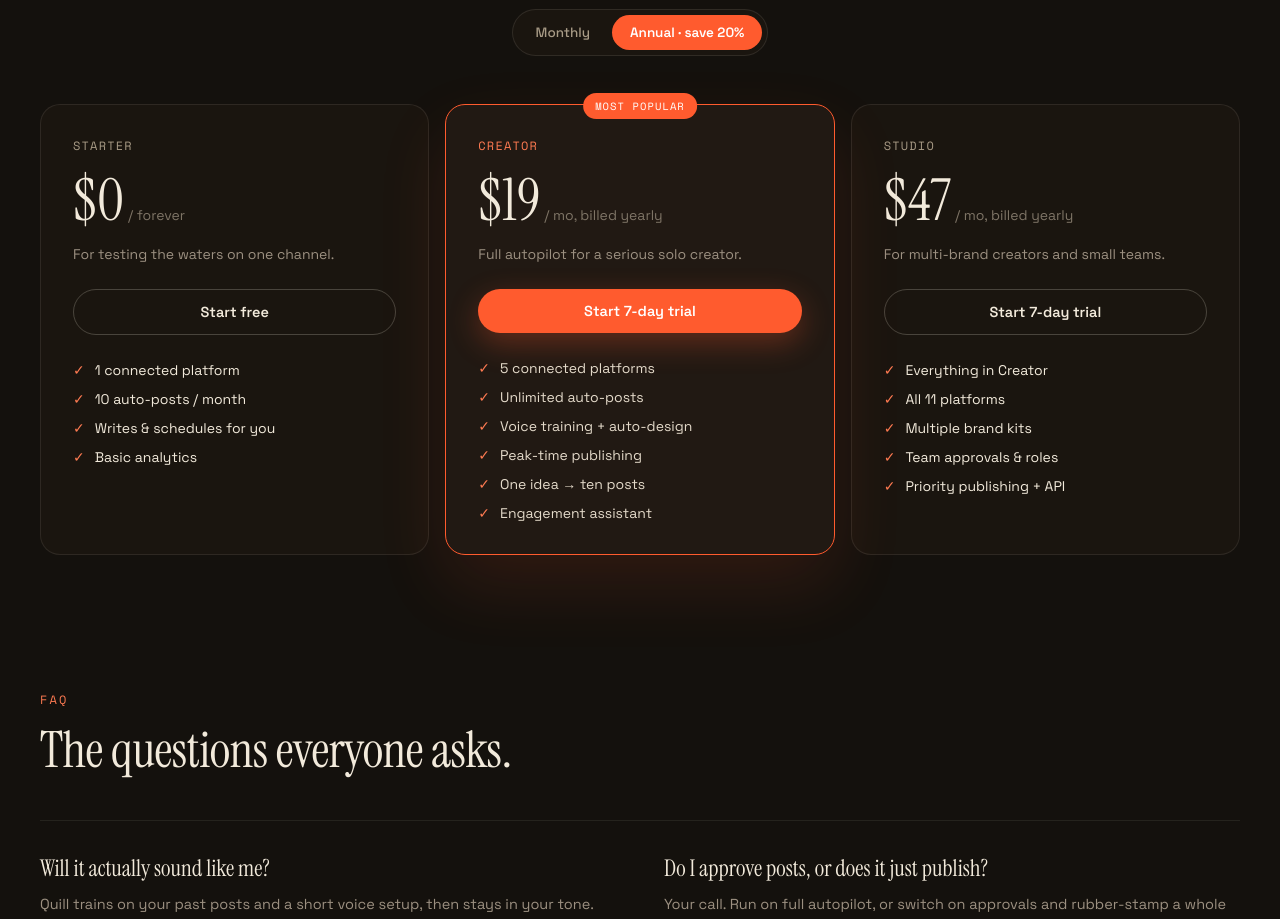
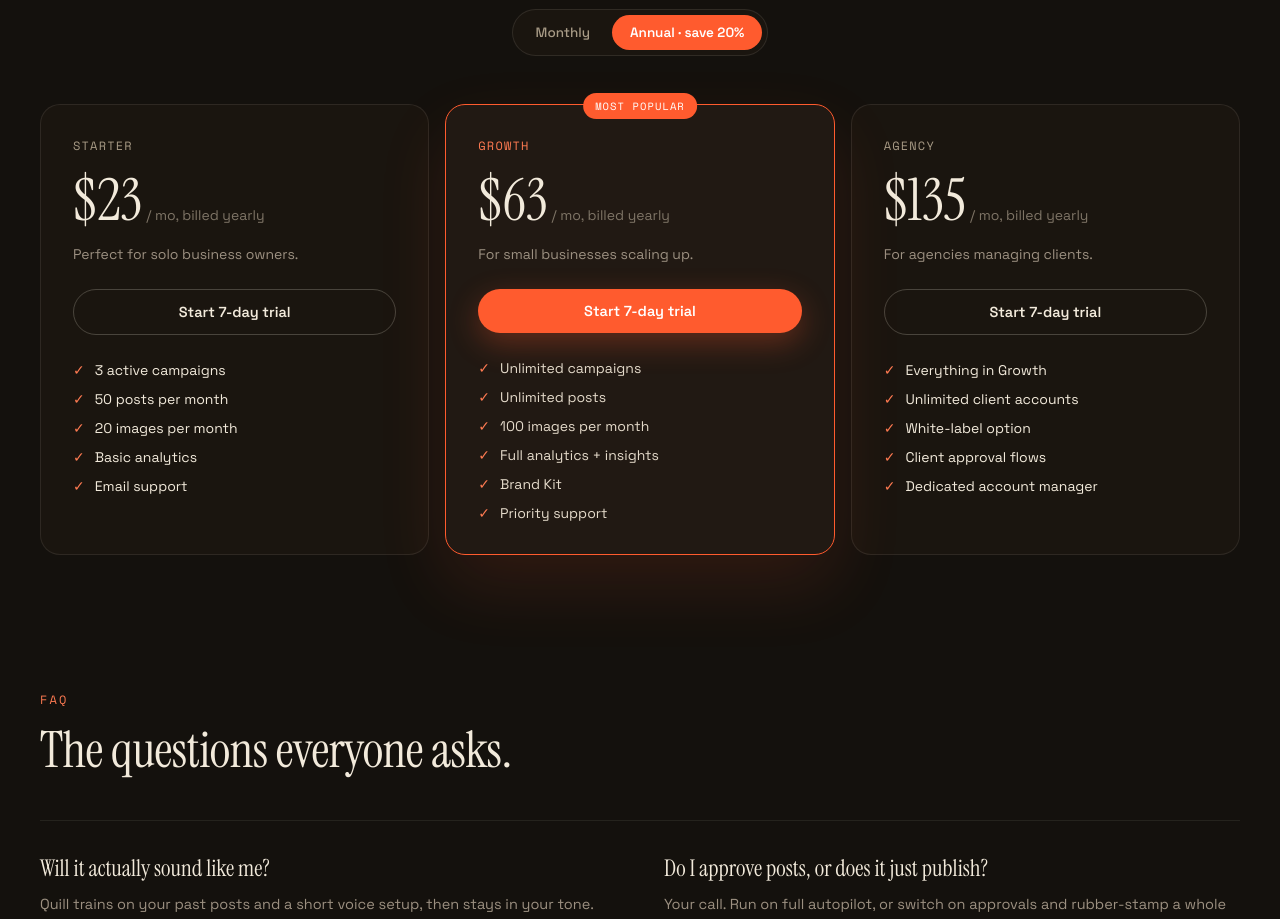
Before and after one commit to QuillServices/Quill, a React (Create React App) app: page / in a window 1280 px wide. Shown: the part 3980-4899 px from the top of the page. Built offline with nearby package versions, Linux system fonts and the light colour scheme.

Commit message:
Sync landing page pricing with real Stripe plans

```diff
--- a/src/App.js
+++ b/src/App.js
@@ -269,8 +269,8 @@
     return () => io.disconnect();
   }, []);
 
-  const creatorPrice = annual ? "$19" : "$24";
-  const studioPrice  = annual ? "$47" : "$59";
+  const creatorPrice = annual ? "$63" : "$79";
+  const studioPrice  = annual ? "$135" : "$169";
   const period       = annual ? "/ mo, billed yearly" : "/ mo";
 
   const pillBtn = (active) => ({
@@ -608,11 +608,11 @@
           {/* Starter */}
           <div style={styles.priceCardBase}>
             <div style={{ fontFamily: "'Space Mono', monospace", fontSize: 12, letterSpacing: ".1em", color: "#A89B86", textTransform: "uppercase" }}>Starter</div>
-            <div style={{ display: "flex", alignItems: "baseline", gap: 4, marginTop: 18 }}><span style={styles.priceNum}>$0</span><span style={styles.pricePeriod}>/ forever</span></div>
-            <p style={{ fontSize: 14, color: "#9C9081", margin: "14px 0 0", lineHeight: 1.5 }}>For testing the waters on one channel.</p>
-            <button onClick={onSignup} style={{ display: "block", textAlign: "center", margin: "24px 0 26px", border: "1px solid rgba(242,234,219,.22)", color: "#F2EADB", padding: 13, borderRadius: 999, fontWeight: 600, fontSize: 14.5, background: "none", cursor: "pointer", fontFamily: "'Space Grotesk', sans-serif", width: "100%" }}>Start free</button>
+            <div style={{ display: "flex", alignItems: "baseline", gap: 4, marginTop: 18 }}><span style={styles.priceNum}>{annual ? "$23" : "$29"}</span><span style={styles.pricePeriod}>{period}</span></div>
+            <p style={{ fontSize: 14, color: "#9C9081", margin: "14px 0 0", lineHeight: 1.5 }}>Perfect for solo business owners.</p>
+            <button onClick={onSignup} style={{ display: "block", textAlign: "center", margin: "24px 0 26px", border: "1px solid rgba(242,234,219,.22)", color: "#F2EADB", padding: 13, borderRadius: 999, fontWeight: 600, fontSize: 14.5, background: "none", cursor: "pointer", fontFamily: "'Space Grotesk', sans-serif", width: "100%" }}>Start 7-day trial</button>
             <div style={{ display: "flex", flexDirection: "column", gap: 11 }}>
-              {["1 connected platform","10 auto-posts / month","Writes & schedules for you","Basic analytics"].map(f => (
+              {["3 active campaigns","50 posts per month","20 images per month","Basic analytics","Email support"].map(f => (
                 <div key={f} style={styles.checkItem}><CheckIcon/> {f}</div>
               ))}
             </div>
@@ -620,24 +620,24 @@
           {/* Creator */}
           <div style={styles.priceCardPop}>
             <span style={styles.priceBadge}>MOST POPULAR</span>
-            <div style={{ fontFamily: "'Space Mono', monospace", fontSize: 12, letterSpacing: ".1em", color: "#FF7B52", textTransform: "uppercase" }}>Creator</div>
+            <div style={{ fontFamily: "'Space Mono', monospace", fontSize: 12, letterSpacing: ".1em", color: "#FF7B52", textTransform: "uppercase" }}>Growth</div>
             <div style={{ display: "flex", alignItems: "baseline", gap: 4, marginTop: 18 }}><span style={styles.priceNum}>{creatorPrice}</span><span style={styles.pricePeriod}>{period}</span></div>
-            <p style={{ fontSize: 14, color: "#9C9081", margin: "14px 0 0", lineHeight: 1.5 }}>Full autopilot for a serious solo creator.</p>
+            <p style={{ fontSize: 14, color: "#9C9081", margin: "14px 0 0", lineHeight: 1.5 }}>For small businesses scaling up.</p>
             <button onClick={onSignup} style={{ display: "block", textAlign: "center", margin: "24px 0 26px", background: "#FF5B2E", color: "#fff", padding: 13, borderRadius: 999, fontWeight: 600, fontSize: 14.5, border: "none", cursor: "pointer", fontFamily: "'Space Grotesk', sans-serif", boxShadow: "0 10px 30px rgba(255,91,46,.3)", width: "100%" }}>Start 7-day trial</button>
             <div style={{ display: "flex", flexDirection: "column", gap: 11, color: "#E4DACA" }}>
-              {["5 connected platforms","Unlimited auto-posts","Voice training + auto-design","Peak-time publishing","One idea → ten posts","Engagement assistant"].map(f => (
+              {["Unlimited campaigns","Unlimited posts","100 images per month","Full analytics + insights","Brand Kit","Priority support"].map(f => (
                 <div key={f} style={styles.checkItem}><CheckIcon/> {f}</div>
               ))}
             </div>
           </div>
           {/* Studio */}
           <div style={styles.priceCardBase}>
-            <div style={{ fontFamily: "'Space Mono', monospace", fontSize: 12, letterSpacing: ".1em", color: "#A89B86", textTransform: "uppercase" }}>Studio</div>
+            <div style={{ fontFamily: "'Space Mono', monospace", fontSize: 12, letterSpacing: ".1em", color: "#A89B86", textTransform: "uppercase" }}>Agency</div>
             <div style={{ display: "flex", alignItems: "baseline", gap: 4, marginTop: 18 }}><span style={styles.priceNum}>{studioPrice}</span><span style={styles.pricePeriod}>{period}</span></div>
-            <p style={{ fontSize: 14, color: "#9C9081", margin: "14px 0 0", lineHeight: 1.5 }}>For multi-brand creators and small teams.</p>
+            <p style={{ fontSize: 14, color: "#9C9081", margin: "14px 0 0", lineHeight: 1.5 }}>For agencies managing clients.</p>
             <button onClick={onSignup} style={{ display: "block", textAlign: "center", margin: "24px 0 26px", border: "1px solid rgba(242,234,219,.22)", color: "#F2EADB", padding: 13, borderRadius: 999, fontWeight: 600, fontSize: 14.5, background: "none", cursor: "pointer", fontFamily: "'Space Grotesk', sans-serif", width: "100%" }}>Start 7-day trial</button>
             <div style={{ display: "flex", flexDirection: "column", gap: 11 }}>
-              {["Everything in Creator","All 11 platforms","Multiple brand kits","Team approvals & roles","Priority publishing + API"].map(f => (
+              {["Everything in Growth","Unlimited client accounts","White-label option","Client approval flows","Dedicated account manager"].map(f => (
                 <div key={f} style={styles.checkItem}><CheckIcon/> {f}</div>
               ))}
             </div>
```
